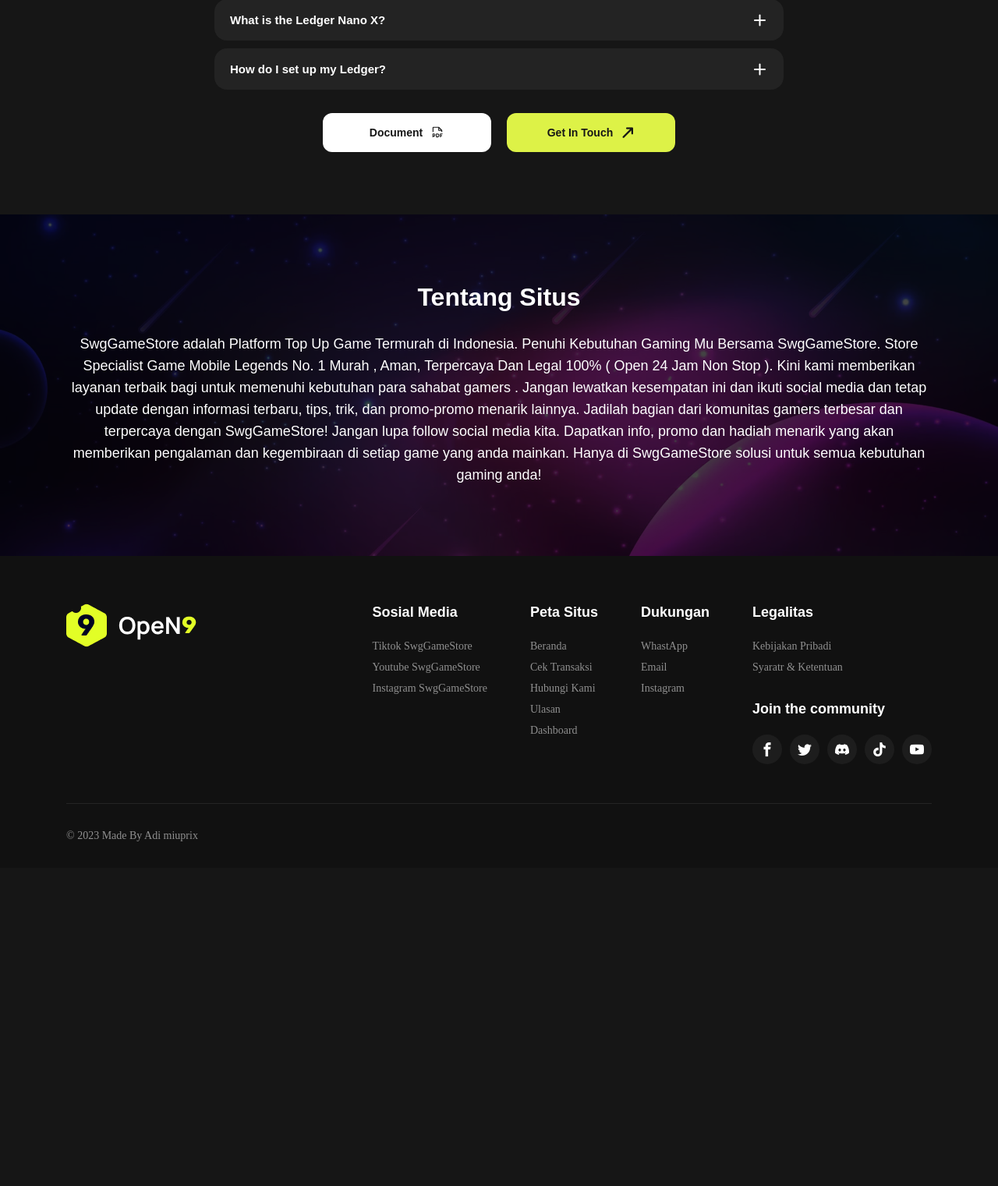
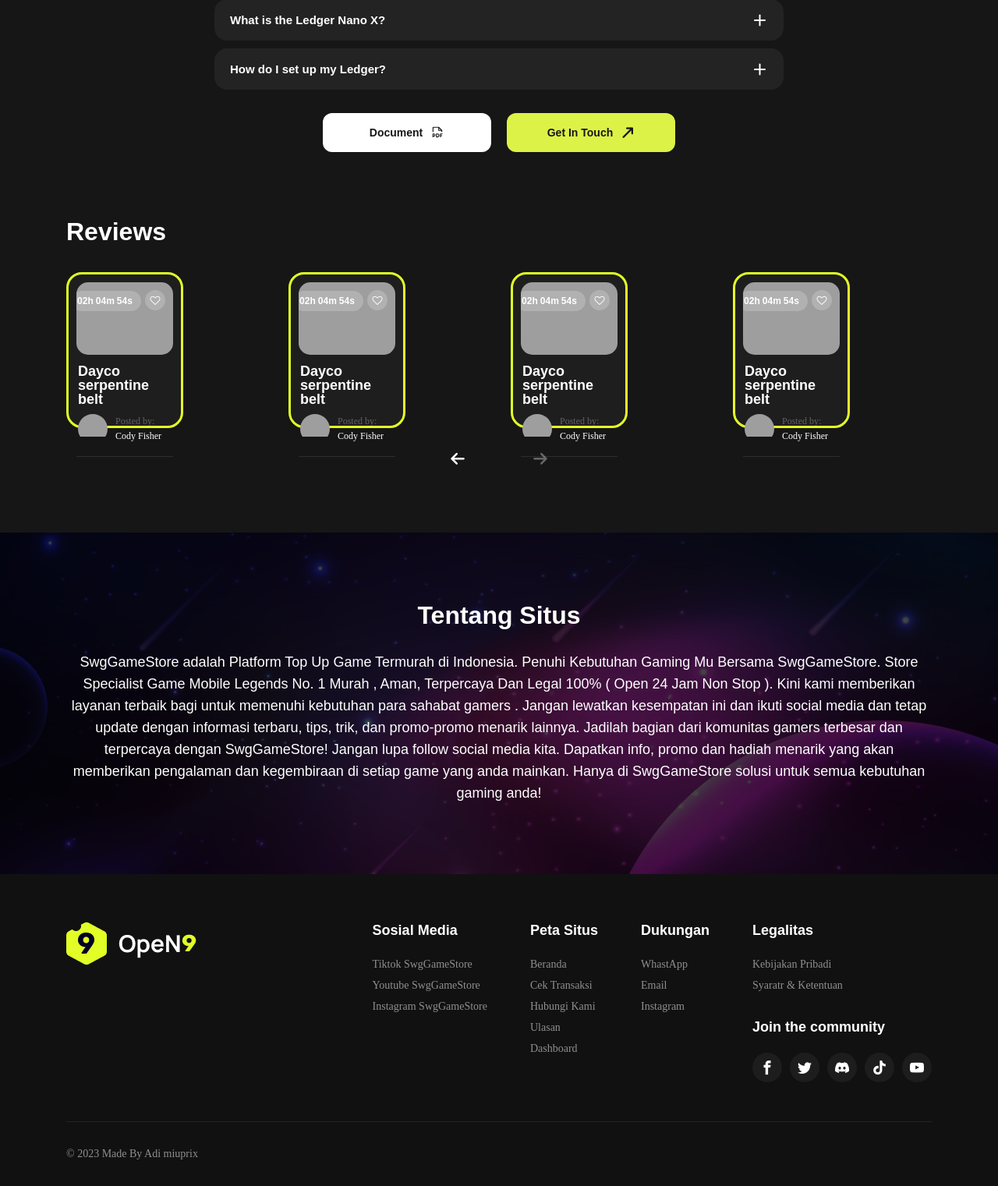
Before and after one commit to adimiuprix/diginine-topup-games, a CodeIgniter 4 app: template app/Views/faqs.php in a window 1280 px wide. Shown: the part 808-2329 px from the top of the page at 78% size. Before the commit the page ends 1887 px from the top, so only its background shows below. Run offline with PHP 8.4 and a stand-in for CodeIgniter, Linux system fonts and the light colour scheme; the template is opened without the code that fills it, so the values that code supplies are empty; some libraries are stand-ins or nearby versions; some web fonts are replaced; grey boxes are pictures that could not be loaded.

Commit message:
slider hero & comment

```diff
--- a/app/Views/layouts/template.php
+++ b/app/Views/layouts/template.php
@@ -194,16 +194,18 @@
                 </header>
 
                 <?= $this->renderSection('content'); ?>
-
+                <?= $this->include('partials/reviews'); ?>
                 <?= $this->include('partials/about-section'); ?>
 
             </div>
             <!-- /#page -->
 
         </div>
+
         <!-- /#wrapper -->
         <div class="tf-mouse tf-mouse-outer"></div>
         <div class="tf-mouse tf-mouse-inner"></div>
+
         <div class="progress-wrap active-progress">
             <svg class="progress-circle svg-content" width="100%" height="100%" viewBox="-1 -1 102 102">
                 <path d="M50,1 a49,49 0 0,1 0,98 a49,49 0 0,1 0,-98" style="transition: stroke-dashoffset 10ms linear 0s; stroke-dasharray: 307.919, 307.919; stroke-dashoffset: 286.138;"></path>
--- /dev/null
+++ b/app/Views/partials/reviews.php
@@ -0,0 +1,285 @@
+<div class="tf-section-2 featured-item style-bottom">
+    <div class="themesflat-container">
+        <div class="row">
+            <div class="col-md-12">
+                <div class="heading-section pb-20">
+                    <h2 class="tf-title " style="perspective: 400px;">
+                        <div style="display: block; text-align: start; position: relative; transform-origin: 135.445px 22px; transform: translate3d(0px, 0px, 0px); opacity: 1;">Reviews</div>
+                    </h2>
+                </div>
+            </div>
+            <div class="col-md-12">
+                <div class="featured pt-10 swiper-container carousel swiper-container-initialized swiper-container-horizontal swiper-container-pointer-events" data-swiper="{
+                    &quot;loop&quot;:false,
+                    &quot;slidesPerView&quot;: 1,
+                    &quot;observer&quot;: true,
+                    &quot;observeParents&quot;: true,
+                    &quot;spaceBetween&quot;: 30,
+                    &quot;navigation&quot;: {
+                    &quot;clickable&quot;: true,
+                    &quot;nextEl&quot;: &quot;.slider-next&quot;,
+                    &quot;prevEl&quot;: &quot;.slider-prev&quot;
+                    },
+                    &quot;pagination&quot;: {
+                    &quot;el&quot;: &quot;.swiper-pagination&quot;,
+                    &quot;clickable&quot;: true
+                    },
+                    &quot;breakpoints&quot;: {
+                    &quot;768&quot;: {
+                    &quot;slidesPerView&quot;: 2,
+                    &quot;spaceBetween&quot;: 30
+                    },
+                    &quot;1024&quot;: {
+                    &quot;slidesPerView&quot;: 3,
+                    &quot;spaceBetween&quot;: 30
+                    },
+                    &quot;1300&quot;: {
+                    &quot;slidesPerView&quot;: 4,
+                    &quot;spaceBetween&quot;: 30
+                    }
+                    }
+                    }">
+                    <div class="swiper-wrapper" id="swiper-wrapper-2424075a8c348633" aria-live="polite" style="transform: translate3d(-855px, 0px, 0px); transition-duration: 0ms;">
+                        <div class="swiper-slide" role="group" aria-label="1 / 7" style="width: 255px; margin-right: 30px;">
+                            <div class="tf-card-box style-1">
+                                <div class="card-media">
+                                    <a href="#">
+                                    <img src="assets/images/box-item/card-item-11.jpg" alt="">
+                                    </a>
+                                    <span class="wishlist-button icon-heart"></span>
+                                    <div class="featured-countdown">
+                                        <span class="js-countdown" data-timer="7500" data-labels="d,h,m,s">
+                                            <div aria-hidden="true" class="countdown__timer"><span class="countdown__item" style="display: none;"><span class="countdown__value countdown__value--0 js-countdown__value--0">0</span><span class="countdown__label">d</span></span><span class="countdown__item"><span class="countdown__value countdown__value--1 js-countdown__value--1">01</span><span class="countdown__label">h</span></span><span class="countdown__item"><span class="countdown__value countdown__value--2 js-countdown__value--2">54</span><span class="countdown__label">m</span></span><span class="countdown__item"><span class="countdown__value countdown__value--3 js-countdown__value--3">30</span><span class="countdown__label">s</span></span></div>
+                                        </span>
+                                    </div>
+                                    <div class="button-place-bid">
+                                        <a href="#" data-toggle="modal" data-target="#popup_bid" class="tf-button"><span>Place Bid</span></a>
+                                    </div>
+                                </div>
+                                <h5 class="name"><a href="nft-detail-2.html">Dayco serpentine belt</a></h5>
+                                <div class="author flex items-center">
+                                    <div class="avatar">
+                                        <img src="assets/images/avatar/avatar-box-01.jpg" alt="Image">
+                                    </div>
+                                    <div class="info">
+                                        <span>Posted by:</span>
+                                        <h6><a href="author-2.html">Cody Fisher</a> </h6>
+                                    </div>
+                                </div>
+                                <div class="divider"></div>
+                                <div class="meta-info flex items-center justify-between">
+                                    <span class="text-bid">Current Bid</span>
+                                    <h6 class="price gem"><i class="icon-gem"></i>0,34</h6>
+                                </div>
+                            </div>
+                        </div>
+                        <div class="swiper-slide" role="group" aria-label="2 / 7" style="width: 255px; margin-right: 30px;">
+                            <div class="tf-card-box style-1">
+                                <div class="card-media">
+                                    <a href="#">
+                                    <img src="assets/images/box-item/card-item-12.jpg" alt="">
+                                    </a>
+                                    <span class="wishlist-button icon-heart"></span>
+                                    <div class="featured-countdown">
+                                        <span class="js-countdown" data-timer="7500" data-labels="d,h,m,s">
+                                            <div aria-hidden="true" class="countdown__timer"><span class="countdown__item" style="display: none;"><span class="countdown__value countdown__value--0 js-countdown__value--0">0</span><span class="countdown__label">d</span></span><span class="countdown__item"><span class="countdown__value countdown__value--1 js-countdown__value--1">01</span><span class="countdown__label">h</span></span><span class="countdown__item"><span class="countdown__value countdown__value--2 js-countdown__value--2">54</span><span class="countdown__label">m</span></span><span class="countdown__item"><span class="countdown__value countdown__value--3 js-countdown__value--3">29</span><span class="countdown__label">s</span></span></div>
+                                        </span>
+                                    </div>
+                                    <div class="button-place-bid">
+                                        <a href="#" data-toggle="modal" data-target="#popup_bid" class="tf-button"><span>Place Bid</span></a>
+                                    </div>
+                                </div>
+                                <h5 class="name"><a href="nft-detail-2.html">Dayco serpentine belt</a></h5>
+                                <div class="author flex items-center">
+                                    <div class="avatar">
+                                        <img src="assets/images/avatar/avatar-box-02.jpg" alt="Image">
+                                    </div>
+                                    <div class="info">
+                                        <span>Posted by:</span>
+                                        <h6><a href="author-2.html">Cody Fisher</a> </h6>
+                                    </div>
+                                </div>
+                                <div class="divider"></div>
+                                <div class="meta-info flex items-center justify-between">
+                                    <span class="text-bid">Current Bid</span>
+                                    <h6 class="price gem"><i class="icon-gem"></i>0,34</h6>
+                                </div>
+                            </div>
+                        </div>
+                        <div class="swiper-slide swiper-slide-prev" role="group" aria-label="3 / 7" style="width: 255px; margin-right: 30px;">
+                            <div class="tf-card-box style-1">
+                                <div class="card-media">
+                                    <a href="#">
+                                    <img src="assets/images/box-item/card-item-13.jpg" alt="">
+                                    </a>
+                                    <span class="wishlist-button icon-heart"></span>
+                                    <div class="featured-countdown">
+                                        <span class="js-countdown" data-timer="7500" data-labels="d,h,m,s">
+                                            <div aria-hidden="true" class="countdown__timer"><span class="countdown__item" style="display: none;"><span class="countdown__value countdown__value--0 js-countdown__value--0">0</span><span class="countdown__label">d</span></span><span class="countdown__item"><span class="countdown__value countdown__value--1 js-countdown__value--1">01</span><span class="countdown__label">h</span></span><span class="countdown__item"><span class="countdown__value countdown__value--2 js-countdown__value--2">54</span><span class="countdown__label">m</span></span><span class="countdown__item"><span class="countdown__value countdown__value--3 js-countdown__value--3">29</span><span class="countdown__label">s</span></span></div>
+                                        </span>
+                                    </div>
+                                    <div class="button-place-bid">
+                                        <a href="#" data-toggle="modal" data-target="#popup_bid" class="tf-button"><span>Place Bid</span></a>
+                                    </div>
+                                </div>
+                                <h5 class="name"><a href="nft-detail-2.html">Dayco serpentine belt</a></h5>
+                                <div class="author flex items-center">
+                                    <div class="avatar">
+                                        <img src="assets/images/avatar/avatar-box-03.jpg" alt="Image">
+                                    </div>
+                                    <div class="info">
+                                        <span>Posted by:</span>
+                                        <h6><a href="author-2.html">Cody Fisher</a> </h6>
+                                    </div>
+                                </div>
+                                <div class="divider"></div>
+                                <div class="meta-info flex items-center justify-between">
+                                    <span class="text-bid">Current Bid</span>
+                                    <h6 class="price gem"><i class="icon-gem"></i>0,34</h6>
+                                </div>
+                            </div>
+                        </div>
+                        <div class="swiper-slide swiper-slide-active" role="group" aria-label="4 / 7" style="width: 255px; margin-right: 30px;">
+                            <div class="tf-card-box style-1">
+                                <div class="card-media">
+                                    <a href="#">
+                                    <img src="assets/images/box-item/card-item-14.jpg" alt="">
+                                    </a>
+                                    <span class="wishlist-button icon-heart"></span>
+                                    <div class="featured-countdown">
+                                        <span class="js-countdown" data-timer="7500" data-labels="d,h,m,s">
+                                            <div aria-hidden="true" class="countdown__timer"><span class="countdown__item" style="display: none;"><span class="countdown__value countdown__value--0 js-countdown__value--0">0</span><span class="countdown__label">d</span></span><span class="countdown__item"><span class="countdown__value countdown__value--1 js-countdown__value--1">01</span><span class="countdown__label">h</span></span><span class="countdown__item"><span class="countdown__value countdown__value--2 js-countdown__value--2">54</span><span class="countdown__label">m</span></span><span class="countdown__item"><span class="countdown__value countdown__value--3 js-countdown__value--3">29</span><span class="countdown__label">s</span></span></div>
+                                        </span>
+                                    </div>
+                                    <div class="button-place-bid">
+                                        <a href="#" data-toggle="modal" data-target="#popup_bid" class="tf-button"><span>Place Bid</span></a>
+                                    </div>
+                                </div>
+                                <h5 class="name"><a href="nft-detail-2.html">Dayco serpentine belt</a></h5>
+                                <div class="author flex items-center">
+                                    <div class="avatar">
+                                        <img src="assets/images/avatar/avatar-box-04.jpg" alt="Image">
+                                    </div>
+                                    <div class="info">
+                                        <span>Posted by:</span>
+                                        <h6><a href="author-2.html">Cody Fisher</a> </h6>
+                                    </div>
+                                </div>
+                                <div class="divider"></div>
+                                <div class="meta-info flex items-center justify-between">
+                                    <span class="text-bid">Current Bid</span>
+                                    <h6 class="price gem"><i class="icon-gem"></i>0,34</h6>
+                                </div>
+                            </div>
+                        </div>
+                        <div class="swiper-slide swiper-slide-next" role="group" aria-label="5 / 7" style="width: 255px; margin-right: 30px;">
+                            <div class="tf-card-box style-1">
+                                <div class="card-media">
+                                    <a href="#">
+                                    <img src="assets/images/box-item/card-item-11.jpg" alt="">
+                                    </a>
+                                    <span class="wishlist-button icon-heart"></span>
+                                    <div class="featured-countdown">
+                                        <span class="js-countdown" data-timer="7500" data-labels="d,h,m,s">
+                                            <div aria-hidden="true" class="countdown__timer"><span class="countdown__item" style="display: none;"><span class="countdown__value countdown__value--0 js-countdown__value--0">0</span><span class="countdown__label">d</span></span><span class="countdown__item"><span class="countdown__value countdown__value--1 js-countdown__value--1">01</span><span class="countdown__label">h</span></span><span class="countdown__item"><span class="countdown__value countdown__value--2 js-countdown__value--2">54</span><span class="countdown__label">m</span></span><span class="countdown__item"><span class="countdown__value countdown__value--3 js-countdown__value--3">29</span><span class="countdown__label">s</span></span></div>
+                                        </span>
+                                    </div>
+                                    <div class="button-place-bid">
+                                        <a href="#" data-toggle="modal" data-target="#popup_bid" class="tf-button"><span>Place Bid</span></a>
+                                    </div>
+                                </div>
+                                <h5 class="name"><a href="nft-detail-2.html">Dayco serpentine belt</a></h5>
+                                <div class="author flex items-center">
+                                    <div class="avatar">
+                                        <img src="assets/images/avatar/avatar-box-05.jpg" alt="Image">
+                                    </div>
+                                    <div class="info">
+                                        <span>Posted by:</span>
+                                        <h6><a href="author-2.html">Cody Fisher</a> </h6>
+                                    </div>
+                                </div>
+                                <div class="divider"></div>
+                                <div class="meta-info flex items-center justify-between">
+                                    <span class="text-bid">Current Bid</span>
+                                    <h6 class="price gem"><i class="icon-gem"></i>0,34</h6>
+                                </div>
+                            </div>
+                        </div>
+                        <div class="swiper-slide" role="group" aria-label="6 / 7" style="width: 255px; margin-right: 30px;">
+                            <div class="tf-card-box style-1">
+                                <div class="card-media">
+                                    <a href="#">
+                                    <img src="assets/images/box-item/card-item-12.jpg" alt="">
+                                    </a>
+                                    <span class="wishlist-button icon-heart"></span>
+                                    <div class="featured-countdown">
+                                        <span class="js-countdown" data-timer="7500" data-labels="d,h,m,s">
+                                            <div aria-hidden="true" class="countdown__timer"><span class="countdown__item" style="display: none;"><span class="countdown__value countdown__value--0 js-countdown__value--0">0</span><span class="countdown__label">d</span></span><span class="countdown__item"><span class="countdown__value countdown__value--1 js-countdown__value--1">01</span><span class="countdown__label">h</span></span><span class="countdown__item"><span class="countdown__value countdown__value--2 js-countdown__value--2">54</span><span class="countdown__label">m</span></span><span class="countdown__item"><span class="countdown__value countdown__value--3 js-countdown__value--3">29</span><span class="countdown__label">s</span></span></div>
+                                        </span>
+                                    </div>
+                                    <div class="button-place-bid">
+                                        <a href="#" data-toggle="modal" data-target="#popup_bid" class="tf-button"><span>Place Bid</span></a>
+                                    </div>
+                                </div>
+                                <h5 class="name"><a href="nft-detail-2.html">Dayco serpentine belt</a></h5>
+                                <div class="author flex items-center">
+                                    <div class="avatar">
+                                        <img src="assets/images/avatar/avatar-box-06.jpg" alt="Image">
+                                    </div>
+                                    <div class="info">
+                                        <span>Posted by:</span>
+                                        <h6><a href="author-2.html">Cody Fisher</a> </h6>
+                                    </div>
+                                </div>
+                                <div class="divider"></div>
+                                <div class="meta-info flex items-center justify-between">
+                                    <span class="text-bid">Current Bid</span>
+                                    <h6 class="price gem"><i class="icon-gem"></i>0,34</h6>
+                                </div>
+                            </div>
+                        </div>
+                        <div class="swiper-slide" role="group" aria-label="7 / 7" style="width: 255px; margin-right: 30px;">
+                            <div class="tf-card-box style-1">
+                                <div class="card-media">
+                                    <a href="#">
+                                    <img src="assets/images/box-item/card-item-13.jpg" alt="">
+                                    </a>
+                                    <span class="wishlist-button icon-heart"></span>
+                                    <div class="featured-countdown">
+                                        <span class="js-countdown" data-timer="7500" data-labels="d,h,m,s">
+                                            <div aria-hidden="true" class="countdown__timer"><span class="countdown__item" style="display: none;"><span class="countdown__value countdown__value--0 js-countdown__value--0">0</span><span class="countdown__label">d</span></span><span class="countdown__item"><span class="countdown__value countdown__value--1 js-countdown__value--1">01</span><span class="countdown__label">h</span></span><span class="countdown__item"><span class="countdown__value countdown__value--2 js-countdown__value--2">54</span><span class="countdown__label">m</span></span><span class="countdown__item"><span class="countdown__value countdown__value--3 js-countdown__value--3">29</span><span class="countdown__label">s</span></span></div>
+                                        </span>
+                                    </div>
+                                    <div class="button-place-bid">
+                                        <a href="#" data-toggle="modal" data-target="#popup_bid" class="tf-button"><span>Place Bid</span></a>
+                                    </div>
+                                </div>
+                                <h5 class="name"><a href="nft-detail-2.html">Dayco serpentine belt</a></h5>
+                                <div class="author flex items-center">
+                                    <div class="avatar">
+                                        <img src="assets/images/avatar/avatar-box-07.jpg" alt="Image">
+                                    </div>
+                                    <div class="info">
+                                        <span>Posted by:</span>
+                                        <h6><a href="author-2.html">Cody Fisher</a> </h6>
+                                    </div>
+                                </div>
+                                <div class="divider"></div>
+                                <div class="meta-info flex items-center justify-between">
+                                    <span class="text-bid">Current Bid</span>
+                                    <h6 class="price gem"><i class="icon-gem"></i>0,34</h6>
+                                </div>
+                            </div>
+                        </div>
+                    </div>
+                    <div class="swiper-pagination swiper-pagination-clickable swiper-pagination-bullets"><span class="swiper-pagination-bullet" tabindex="0" role="button" aria-label="Go to slide 1"></span><span class="swiper-pagination-bullet" tabindex="0" role="button" aria-label="Go to slide 2"></span><span class="swiper-pagination-bullet" tabindex="0" role="button" aria-label="Go to slide 3"></span><span class="swiper-pagination-bullet swiper-pagination-bullet-active" tabindex="0" role="button" aria-label="Go to slide 4"></span></div>
+                    <div class="slider-next swiper-button-next swiper-button-disabled" tabindex="-1" role="button" aria-label="Next slide" aria-controls="swiper-wrapper-2424075a8c348633" aria-disabled="true"></div>
+                    <div class="slider-prev swiper-button-prev" tabindex="0" role="button" aria-label="Previous slide" aria-controls="swiper-wrapper-2424075a8c348633" aria-disabled="false"></div>
+                    <span class="swiper-notification" aria-live="assertive" aria-atomic="true"></span>
+                </div>
+            </div>
+        </div>
+    </div>
+</div>
+
+<script src="<?= base_url('public/assets/js/swiper.js')?>"></script>
```
Also changed, not shown: app/Views/partials/hero-section.php (+1 -38 lines), public/assets/js/swiper.js.
